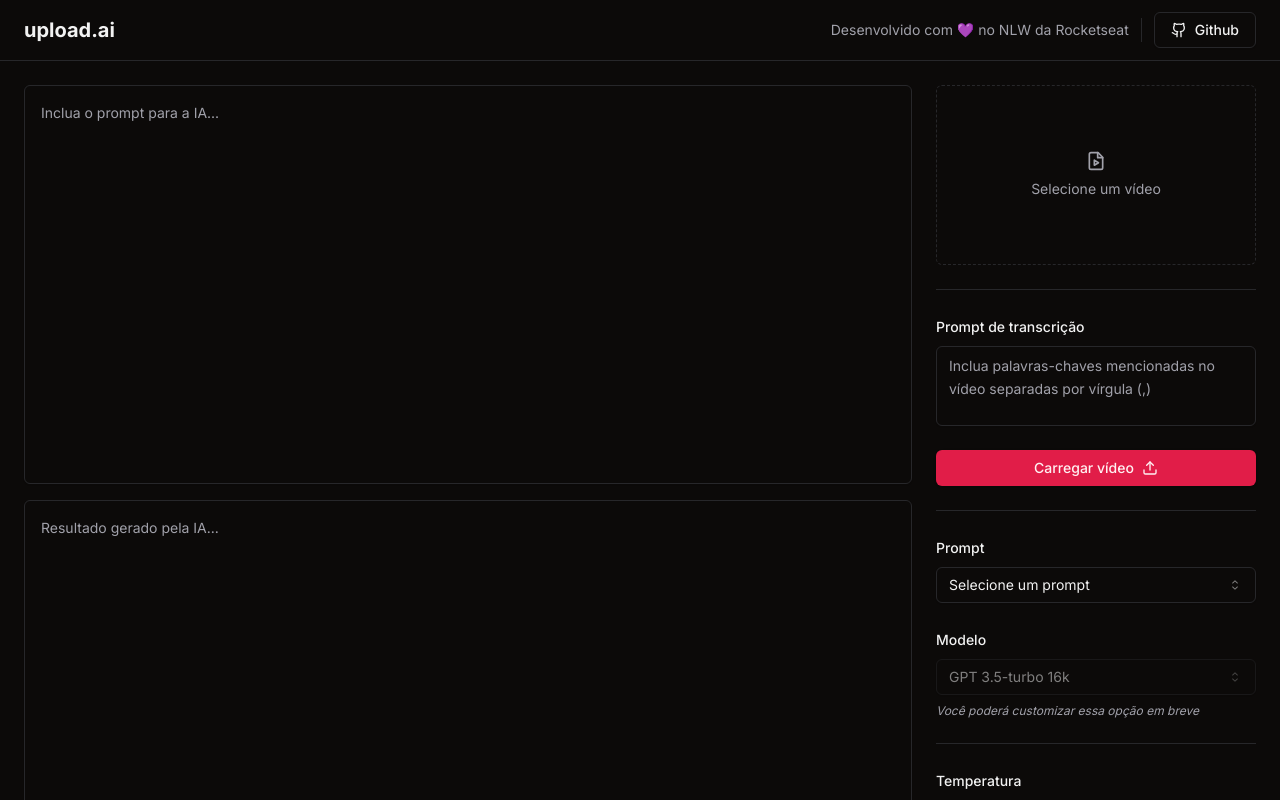
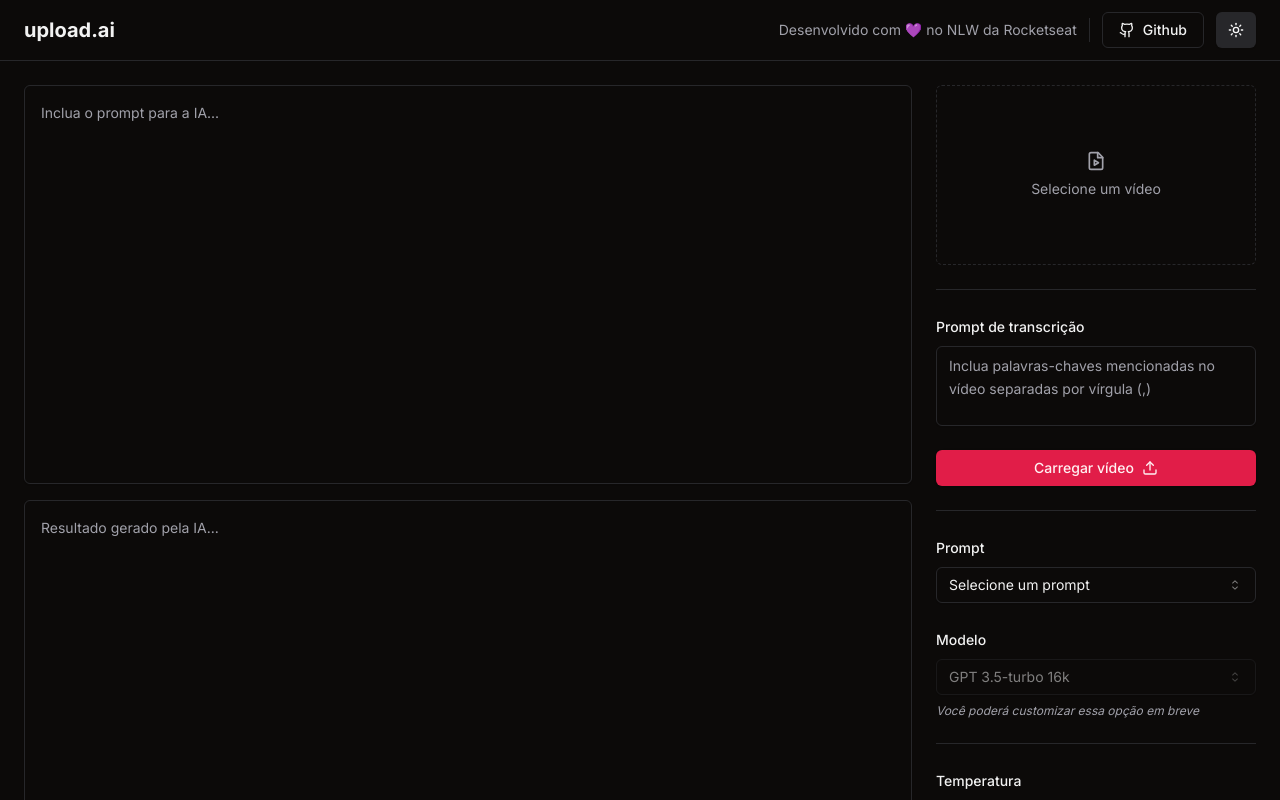
Before and after one commit to MateusJSouza/upload-ai, a React (Vite) app: page / in a window 1280 px wide. Shown: the top 800 px of the page. Built offline with nearby package versions, Linux system fonts and the light colour scheme.

Commit message:
feat: :sparkles: add button for theme change and pick up theme variable and theme change function

```diff
--- a/src/App.tsx
+++ b/src/App.tsx
@@ -1,12 +1,15 @@
-import { FileVideo, Github, Upload, Wand2 } from 'lucide-react'
+import { FileVideo, Github, Moon, Sun, Upload, Wand2 } from 'lucide-react'
 import { Button } from "./components/ui/button";
 import { Separator } from './components/ui/separator';
 import { Textarea } from './components/ui/textarea';
 import { Label } from './components/ui/label';
 import { Select, SelectContent, SelectItem, SelectTrigger, SelectValue } from './components/ui/select';
 import { Slider } from './components/ui/slider';
+import { useTheme } from './hooks/useTheme';
 
 export function App() {
+  const { theme, toggleTheme } = useTheme()
+
   return (
     <div className="min-h-screen flex flex-col font-body">
       <div className="px-6 py-3 flex items-center justify-between border-b">
@@ -22,6 +25,14 @@ export function App() {
           <Button variant="outline">
             <Github className="w-4 h-4 mr-2" />
             Github
+          </Button>
+
+          <Button
+            variant="secondary"
+            className="flex w-10 p-0"
+            onClick={toggleTheme}
+          >
+            {theme === 'dark' ? <Sun className="h-4 w-4" /> : <Moon className="h-4 w-4" />}
           </Button>
         </div>
       </div>
```
